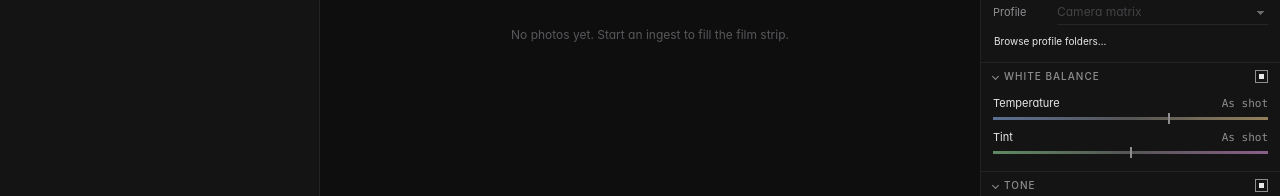
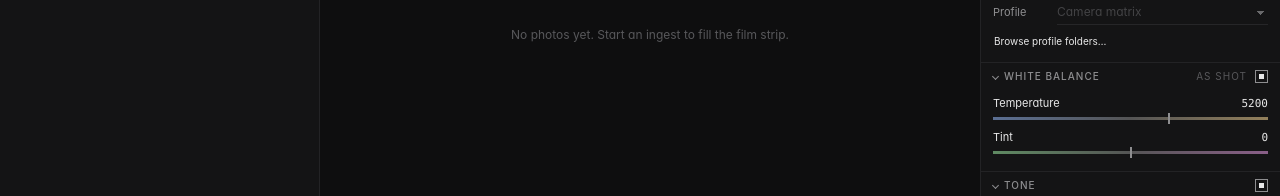
Before and after one commit to filipkauffeldt/editing-experiment, a React (Vite) app in the folder apps/desktop/: page / in a window 1280 px wide. Shown: the part 322-518 px from the top of the page. Built offline with nearby package versions, Linux system fonts and the light colour scheme; a web font is replaced by a local one.

Commit message:
Show the as-shot temperature and tint in the white balance sliders

```diff
--- a/apps/desktop/src/renderer/components/DevelopPanel.module.css
+++ b/apps/desktop/src/renderer/components/DevelopPanel.module.css
@@ -149,3 +149,10 @@
   gap: 4px;
   margin-left: auto;
 }
+
+.wbMode {
+  color: var(--dim);
+  font-size: var(--fs-label);
+  letter-spacing: var(--tracking-label);
+  text-transform: uppercase;
+}
--- a/apps/desktop/src/renderer/components/DevelopPanel.tsx
+++ b/apps/desktop/src/renderer/components/DevelopPanel.tsx
@@ -1,8 +1,28 @@
-import { describeLens } from '@ee/develop-gl';
-import { SLIDER_SPECS, type EditParams, type SliderParam, type VignetteStyle } from '@ee/contracts';
+import {
+  asShotTemperatureTint,
+  describeLens,
+  profileColorModel,
+  type ColorModel,
+  type WhiteBalanceCamera,
+} from '@ee/develop-gl';
+import {
+  SLIDER_SPECS,
+  type EditParams,
+  type Photo,
+  type SliderParam,
+  type VignetteStyle,
+} from '@ee/contracts';
 import { useState, type ReactNode } from 'react';
-import { activePhoto, paramsForPhoto, sectionEnabled } from '../store';
-import { asShotTrackPosition, temperatureToTrack, trackToTemperature } from '../temperature-scale';
+import { activePhoto, paramsForPhoto, sectionEnabled, type AppState } from '../store';
+import {
+  AS_SHOT_TEMPERATURE,
+  RELATIVE_WB_MAX,
+  RELATIVE_WB_MIN,
+  asShotTrackPosition,
+  relativeToTemperature,
+  temperatureToTrack,
+  trackToTemperature,
+} from '../temperature-scale';
 import {
   requestDevelopAction,
   setBeforeAfter,
@@ -30,6 +50,7 @@ import {
   curveParamForChannel,
   type CurveChannel,
 } from '../tone-curve';
+import { whiteBalanceDisplay, type WhiteBalanceDisplay } from '../white-balance-display';
 import styles from './DevelopPanel.module.css';
 
 const LABELS: Record<SliderParam, string> = {
@@ -132,7 +153,6 @@ const LABELS: Record<SliderParam, string> = {
 const BANDS = ['Red', 'Orange', 'Yellow', 'Green', 'Aqua', 'Blue', 'Purple', 'Magenta'] as const;
 
 const BASIC_GROUPS: { title: string; params: SliderParam[] }[] = [
-  { title: 'White balance', params: ['Temperature', 'Tint'] },
   {
     title: 'Tone',
     params: [
@@ -155,6 +175,26 @@ const MIXER_PARAMS: Record<MixerTab, SliderParam[]> = {
   Luminance: BANDS.map((band) => `LuminanceAdjustment${band}` as SliderParam),
 };
 
+/** The white balance sliders' values, using the same conversion as the develop render. */
+function whiteBalanceFor(
+  state: AppState,
+  photo: Photo | undefined,
+  params: EditParams,
+): {
+  display: WhiteBalanceDisplay;
+  model: ColorModel | undefined;
+  camera: WhiteBalanceCamera | undefined;
+} {
+  const camera = cameraFor(state, photo);
+  const profileState = photo ? state.photoProfiles[photo.id] : undefined;
+  const profile = profileState?.status === 'ok' ? (profileState.profile ?? null) : null;
+  const model = camera ? profileColorModel(profile, camera.xyzToCamera) : undefined;
+  return { display: whiteBalanceDisplay(camera, params, model), model, camera };
+}
+
+const cameraFor = (state: AppState, photo: Photo | undefined) =>
+  photo ? state.photoWhiteBalance[photo.id] : undefined;
+
 function Slider({ name }: { name: SliderParam }) {
   const store = useAppStore();
   const state = useAppState();
@@ -165,33 +205,104 @@ function Slider({ name }: { name: SliderParam }) {
   // Raw files start at Lightroom's defaults (sharpening, colour noise reduction): that is the
   // slider's "untouched" position, where the tick sits and the fill starts.
   const start = (photo && state.editDefaults[photo.id]?.[name]) ?? spec.neutral ?? 0;
-  const asShot = spec.neutral === null && raw === undefined;
   const isTemperature = name === 'Temperature';
-  const position = isTemperature
-    ? raw === undefined
-      ? asShotTrackPosition()
-      : temperatureToTrack(raw)
-    : (raw ?? spec.neutral ?? 0);
+  const isTint = name === 'Tint';
+  const whiteBalance = isTemperature || isTint ? whiteBalanceFor(state, photo, params) : undefined;
+  const display = whiteBalance?.display;
+  const asShot = display?.asShot ?? false;
+  const relative = display?.relative ?? false;
+  const asShotValues =
+    whiteBalance?.camera && !relative
+      ? asShotTemperatureTint(whiteBalance.camera, whiteBalance.model)
+      : undefined;
+  const value = isTemperature
+    ? relative
+      ? (display?.temperature ?? 0)
+      : temperatureToTrack(display?.temperature ?? raw ?? AS_SHOT_TEMPERATURE)
+    : isTint
+      ? relative
+        ? (display?.tint ?? 0)
+        : (display?.tint ?? raw ?? 0)
+      : (raw ?? spec.neutral ?? 0);
+  const neutral = isTemperature
+    ? relative
+      ? 0
+      : asShotValues
+        ? temperatureToTrack(Math.round(asShotValues.temperature))
+        : asShotTrackPosition()
+    : isTint
+      ? relative
+        ? 0
+        : Math.round(asShotValues?.tint ?? 0)
+      : start;
+  const min = isTemperature
+    ? relative
+      ? RELATIVE_WB_MIN
+      : 0
+    : relative
+      ? RELATIVE_WB_MIN
+      : spec.min;
+  const max = isTemperature
+    ? relative
+      ? RELATIVE_WB_MAX
+      : 1000
+    : relative
+      ? RELATIVE_WB_MAX
+      : spec.max;
 
   return (
     <SliderControl
       label={LABELS[name]}
-      value={position}
-      min={isTemperature ? 0 : spec.min}
-      max={isTemperature ? 1000 : spec.max}
+      value={value}
+      min={min}
+      max={max}
       step={isTemperature ? 1 : spec.step}
-      neutral={isTemperature ? asShotTrackPosition() : start}
-      display={asShot ? '' : (raw ?? spec.neutral ?? 0)}
-      placeholder={asShot ? 'As shot' : undefined}
-      numberMin={spec.min}
-      numberMax={spec.max}
+      neutral={neutral}
+      display={
+        display ? (isTemperature ? display.temperature : display.tint) : (raw ?? spec.neutral ?? 0)
+      }
+      asShot={asShot}
+      numberMin={relative ? RELATIVE_WB_MIN : spec.min}
+      numberMax={relative ? RELATIVE_WB_MAX : spec.max}
       numberStep={spec.step}
-      tone={isTemperature ? 'temperature' : name === 'Tint' ? 'tint' : undefined}
+      tone={isTemperature ? 'temperature' : isTint ? 'tint' : undefined}
       disabled={!photo}
-      onRange={(value) => store.setSlider(name, isTemperature ? trackToTemperature(value) : value)}
-      onNumber={(value) => store.setSlider(name, value)}
+      onRange={(next) =>
+        store.setSlider(
+          name,
+          isTemperature && !relative
+            ? trackToTemperature(next)
+            : isTemperature
+              ? relativeToTemperature(next)
+              : next,
+        )
+      }
+      onNumber={(next) =>
+        store.setSlider(
+          name,
+          isTemperature && relative && next !== undefined ? relativeToTemperature(next) : next,
+        )
+      }
       onReset={() => store.resetSlider(name)}
     />
+  );
+}
+
+function WhiteBalanceSection() {
+  const state = useAppState();
+  const photo = activePhoto(state);
+  const params = paramsForPhoto(state, photo);
+  const { display } = whiteBalanceFor(state, photo, params);
+  return (
+    <Section
+      title="White balance"
+      params={['Temperature', 'Tint']}
+      testId="white-balance"
+      actions={display.asShot ? <span className={styles.wbMode}>As Shot</span> : undefined}
+    >
+      <Slider name="Temperature" />
+      <Slider name="Tint" />
+    </Section>
   );
 }
 
@@ -690,6 +801,7 @@ export function DevelopPanel({ className }: { className?: string }) {
 
       <div data-testid="sliders">
         <ProfileSection />
+        <WhiteBalanceSection />
         {BASIC_GROUPS.map((group) => (
           <Group key={group.title} title={group.title} params={group.params} />
         ))}
--- a/apps/desktop/src/renderer/components/PhotoCanvas.tsx
+++ b/apps/desktop/src/renderer/components/PhotoCanvas.tsx
@@ -479,8 +479,9 @@ function CanvasForPhoto({ photo }: { photo: Photo }) {
         const data = await response.arrayBuffer();
         if (!cancelled) {
           setLoaded({ header, data });
-          // The Lens Corrections panel reads the lens facts of the image on screen.
+          // The Lens Corrections panel reads the lens facts, the white balance sliders the as-shot gains.
           store.setPhotoLens(photo.id, header.lens, header);
+          store.setPhotoWhiteBalance(photo.id, header);
           setLinearUnavailable(false);
           setError(undefined);
         }
--- a/apps/desktop/src/renderer/store.ts
+++ b/apps/desktop/src/renderer/store.ts
@@ -18,6 +18,7 @@ import {
   straightenAngleFromLine,
   type AutoToneSettings,
   type CropHandle,
+  type WhiteBalanceCamera,
 } from '@ee/develop-gl';
 import {
   DEFAULT_COPY_SETTING_GROUPS,
@@ -331,6 +332,8 @@ export interface AppState {
   editDefaults: Record<string, EditParams>;
   /** Lens facts of the photos opened in the develop view (from the linear image header). */
   photoLens: Record<string, PhotoLensContext>;
+  /** Camera white balance of the photos opened in the develop view, for the as-shot slider values. */
+  photoWhiteBalance: Record<string, WhiteBalanceCamera>;
   /** The camera profile each opened photo's sidecar names, once loaded (or why it could not be). */
   photoProfiles: Record<string, PhotoProfile>;
   /** The profiles that fit each opened photo's camera: the Profile select's options. */
@@ -621,6 +624,7 @@ const emptyState = (): AppState => ({
   editParams: {},
   editDefaults: {},
   photoLens: {},
+  photoWhiteBalance: {},
   photoProfiles: {},
   profileChoices: {},
   sectionStash: {},
@@ -2262,6 +2266,21 @@ export class AppStore {
     const context: PhotoLensContext = { lens, width: size.width, height: size.height };
     if (JSON.stringify(context) === JSON.stringify(known)) return;
     this.set({ photoLens: { ...this.state.photoLens, [photoId]: context } });
+  };
+
+  /** Remembers what the white balance sliders need to show the as-shot values. */
+  readonly setPhotoWhiteBalance = (photoId: PhotoId, camera: WhiteBalanceCamera): void => {
+    const known = this.state.photoWhiteBalance[photoId];
+    const context: WhiteBalanceCamera = {
+      asShotMultipliers: camera.asShotMultipliers,
+      xyzToCamera: camera.xyzToCamera,
+      ...(camera.asShotTemperature === undefined
+        ? {}
+        : { asShotTemperature: camera.asShotTemperature }),
+      ...(camera.asShotTint === undefined ? {} : { asShotTint: camera.asShotTint }),
+    };
+    if (JSON.stringify(context) === JSON.stringify(known)) return;
+    this.set({ photoWhiteBalance: { ...this.state.photoWhiteBalance, [photoId]: context } });
   };
 
   // ------------------------------------------------------------ camera profiles
--- a/apps/desktop/src/renderer/temperature-scale.ts
+++ b/apps/desktop/src/renderer/temperature-scale.ts
@@ -4,10 +4,15 @@
  * the width while 10 000–50 000 K is compressed at the right end.
  */
 export const AS_SHOT_TEMPERATURE = 5200;
+/** Lightroom's relative temperature/tint scale for files with no raw multipliers. */
+export const RELATIVE_WB_MIN = -100;
+export const RELATIVE_WB_MAX = 100;
 
 const MIN_MIRED = 20; // 50 000 K
 const MAX_MIRED = 500; // 2 000 K
 const TRACK_STEPS = 1000;
+/** One relative unit is one mired, so +100 is about as warm as Lightroom's JPEG scale. */
+const TRACK_PER_RELATIVE = TRACK_STEPS / (MAX_MIRED - MIN_MIRED);
 
 const clamp = (value: number, min: number, max: number): number =>
   Math.max(min, Math.min(max, value));
@@ -29,3 +34,16 @@ export function trackToTemperature(position: number): number {
 export function asShotTrackPosition(): number {
   return temperatureToTrack(AS_SHOT_TEMPERATURE);
 }
+
+/** Lightroom's relative temperature (0 at as shot) to the Kelvin value the pipeline stores. */
+export function relativeToTemperature(relative: number): number {
+  const track =
+    asShotTrackPosition() + clamp(relative, RELATIVE_WB_MIN, RELATIVE_WB_MAX) * TRACK_PER_RELATIVE;
+  return trackToTemperature(track);
+}
+
+/** Kelvin back to Lightroom's relative temperature scale. */
+export function temperatureToRelative(kelvin: number): number {
+  const relative = (temperatureToTrack(kelvin) - asShotTrackPosition()) / TRACK_PER_RELATIVE;
+  return Math.round(clamp(relative, RELATIVE_WB_MIN, RELATIVE_WB_MAX));
+}
--- /dev/null
+++ b/apps/desktop/src/renderer/white-balance-display.ts
@@ -0,0 +1,70 @@
+import type { EditParams } from '@ee/contracts';
+import { resolveWhiteBalance, type ColorModel, type WhiteBalanceCamera } from '@ee/develop-gl';
+import { AS_SHOT_TEMPERATURE, temperatureToRelative } from './temperature-scale';
+
+/** What the Temperature and Tint sliders show for one photo. */
+export interface WhiteBalanceDisplay {
+  temperature: number;
+  tint: number;
+  /** Lightroom's ±100 scale, for files with no sensor white balance (JPEG/TIFF). */
+  relative: boolean;
+  /** The camera header has arrived, so these are the photo's real values. */
+  known: boolean;
+  /** Neither slider is set: the photo renders with its as-shot white balance. */
+  asShot: boolean;
+}
+
+type WhiteBalanceParams = Pick<EditParams, 'WhiteBalance' | 'Temperature' | 'Tint'>;
+
+/**
+ * Headers for JPEG/TIFF serve pixels as linear sRGB with unity multipliers; raws carry the
+ * camera's own as-shot gains. Unity means there is no sensor white balance to show.
+ */
+export function hasRawWhiteBalance(camera: WhiteBalanceCamera): boolean {
+  const { r, g, b } = camera.asShotMultipliers;
+  return r > 0 && g > 0 && b > 0 && (r !== 1 || g !== 1 || b !== 1);
+}
+
+/**
+ * The numbers the white balance sliders draw. Raws use the same conversion as the develop
+ * pipeline (`resolveWhiteBalance`), so As Shot shows exactly what the render uses. Files without
+ * raw multipliers get Lightroom's relative scale, 0 at as shot.
+ */
+export function whiteBalanceDisplay(
+  camera: WhiteBalanceCamera | undefined,
+  params: WhiteBalanceParams,
+  model?: ColorModel,
+): WhiteBalanceDisplay {
+  const asShot =
+    params.Temperature === undefined &&
+    params.Tint === undefined &&
+    (params.WhiteBalance === undefined || params.WhiteBalance === 'As Shot');
+
+  if (camera && hasRawWhiteBalance(camera)) {
+    const resolved = resolveWhiteBalance(camera, params, model);
+    return {
+      temperature: Math.round(resolved.temperature),
+      tint: Math.round(resolved.tint),
+      relative: false,
+      known: true,
+      asShot,
+    };
+  }
+  if (camera) {
+    return {
+      temperature: params.Temperature === undefined ? 0 : temperatureToRelative(params.Temperature),
+      tint: params.Tint ?? 0,
+      relative: true,
+      known: true,
+      asShot,
+    };
+  }
+  // The header is still loading: show the sliders' start values rather than an empty field.
+  return {
+    temperature: params.Temperature ?? AS_SHOT_TEMPERATURE,
+    tint: params.Tint ?? 0,
+    relative: false,
+    known: false,
+    asShot,
+  };
+}
--- a/packages/develop-gl/src/index.ts
+++ b/packages/develop-gl/src/index.ts
@@ -78,6 +78,7 @@ export {
   WHITE_BALANCE_PRESETS,
 } from './wb';
 export type {
+  ColorModel,
   Multipliers,
   ResolvedWhiteBalance,
   TemperatureTint,
```
Also changed, not shown: apps/desktop/src/renderer/components/ui/Slider.tsx (+5 -2 lines).
